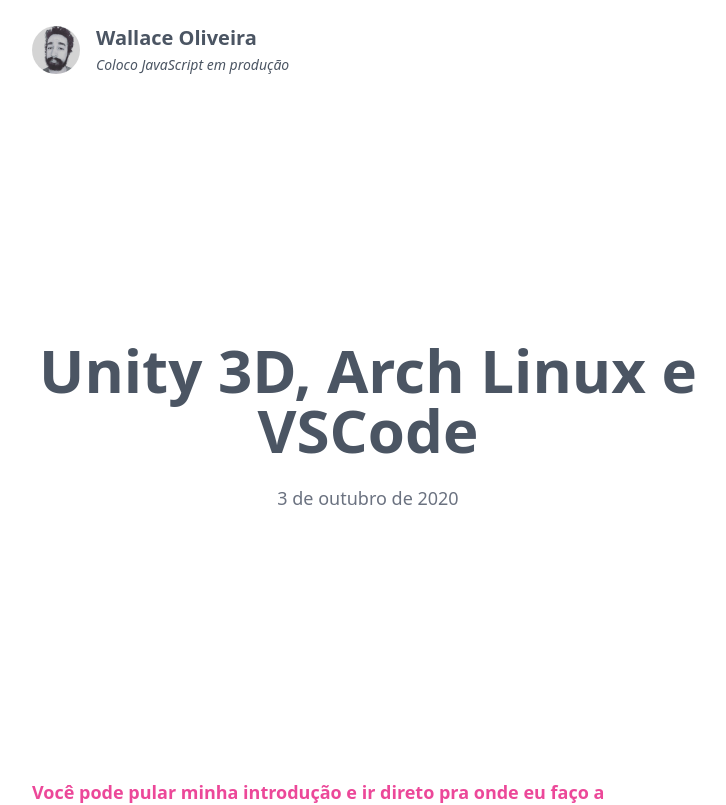
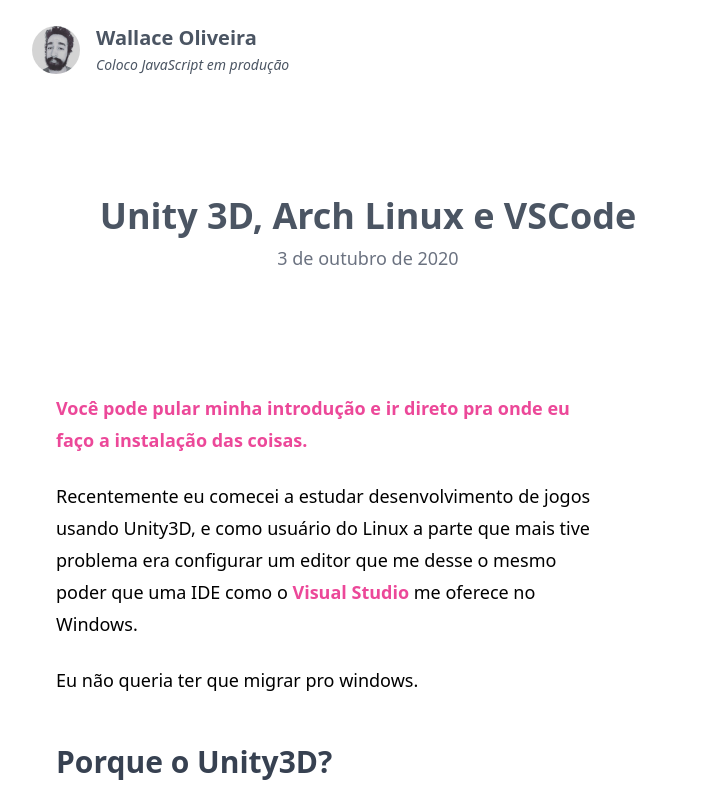
Before and after one commit to hiwllc/iamwallace, a Next.js app: page /1 in a window 1280 px wide. Shown: the top 805 px of the page, without its empty margins (272-998 px from the left). Built offline with nearby package versions, Linux system fonts and the light colour scheme.

Commit message:
posts: add seo component

```diff
--- /dev/null
+++ b/src/components/seo.tsx
@@ -0,0 +1,29 @@
+import Head from 'next/head'
+
+type Props = {
+  title?: string
+  description?: string
+  image?: string
+}
+
+export function SEO({ description, title, image }: Props) {
+  const siteTitle = 'Wallace Oliveira'
+  const ogImage = `https://iamwallace.dev/${image || 'images/me.jpg'}`
+
+  return (
+    <Head>
+      <title>{`${title} | ${siteTitle}`}</title>
+      <meta name="description" content={description} />
+      <meta property="og:type" content="website" />
+      <meta property="og:title" content={title} />
+      <meta property="og:description" content={description} />
+      <meta property="og:site_name" content={siteTitle} />
+      <meta property="og:image" content={ogImage} />
+      <meta property="twitter:card" content="summary_large_image" />
+      <meta property="twitter:image:src" content={ogImage} />
+      <meta property="twitter:creator" content="@uselessdevelop" />
+      <meta property="twitter:title" content={title} />
+      <meta property="twitter:description" content={description} />
+    </Head>
+  )
+}
--- a/src/pages/[slug].tsx
+++ b/src/pages/[slug].tsx
@@ -14,6 +14,7 @@
   Li,
 } from 'components/post'
 import { Footer } from 'components/footer'
+import { SEO } from 'components/seo'
 
 const AVATAR_SIZE = 48
 
@@ -24,18 +25,26 @@
 const PostPage = (props: Props) => {
   return (
     <>
+      <SEO
+        title={props.post.frontmatter.title}
+        description={props.post.frontmatter.description}
+        image={props.post.frontmatter.cover}
+      />
+
       <Header size={AVATAR_SIZE} />
 
       <section className="w-full max-w-2xl m-auto">
-        <header className="w-full py-60 text-center">
-          <h2 className="text-6xl text-gray-600 font-black">
+        <header className="w-full px-6 py-24 text-center space-y-2">
+          <h2 className="text-4xl text-gray-600 font-black">
             {props.post.frontmatter.title}
           </h2>
-          <small className="text-lg mt-6 block text-gray-500">
+
+          <small className="text-lg block text-gray-500">
             {props.post.frontmatter.date}
           </small>
+
           {props.post.frontmatter.category ? (
-            <div className="mt-4">
+            <div>
               <a
                 href="categoria/graphql"
                 className="bg-pink-400 font-semibold p-2 rounded-md text-xs"
@@ -46,18 +55,18 @@
           ) : null}
         </header>
 
-        <article className="max-w-prose pb-24">
+        <article className="max-w-prose pb-24 px-6">
           <Markdown
             components={{
+              a: A,
+              blockquote: Blockquote,
+              code: Code,
               h2: H2,
               h3: H3,
+              img: Image,
+              li: Li,
               p: Paragraph,
-              code: Code,
-              a: A,
-              img: Image,
-              blockquote: Blockquote,
               ul: List,
-              li: Li,
             }}
           >
             {props.post.content}
```
Also changed, not shown: 1 other file (tests, documents, lock files or other folders).
